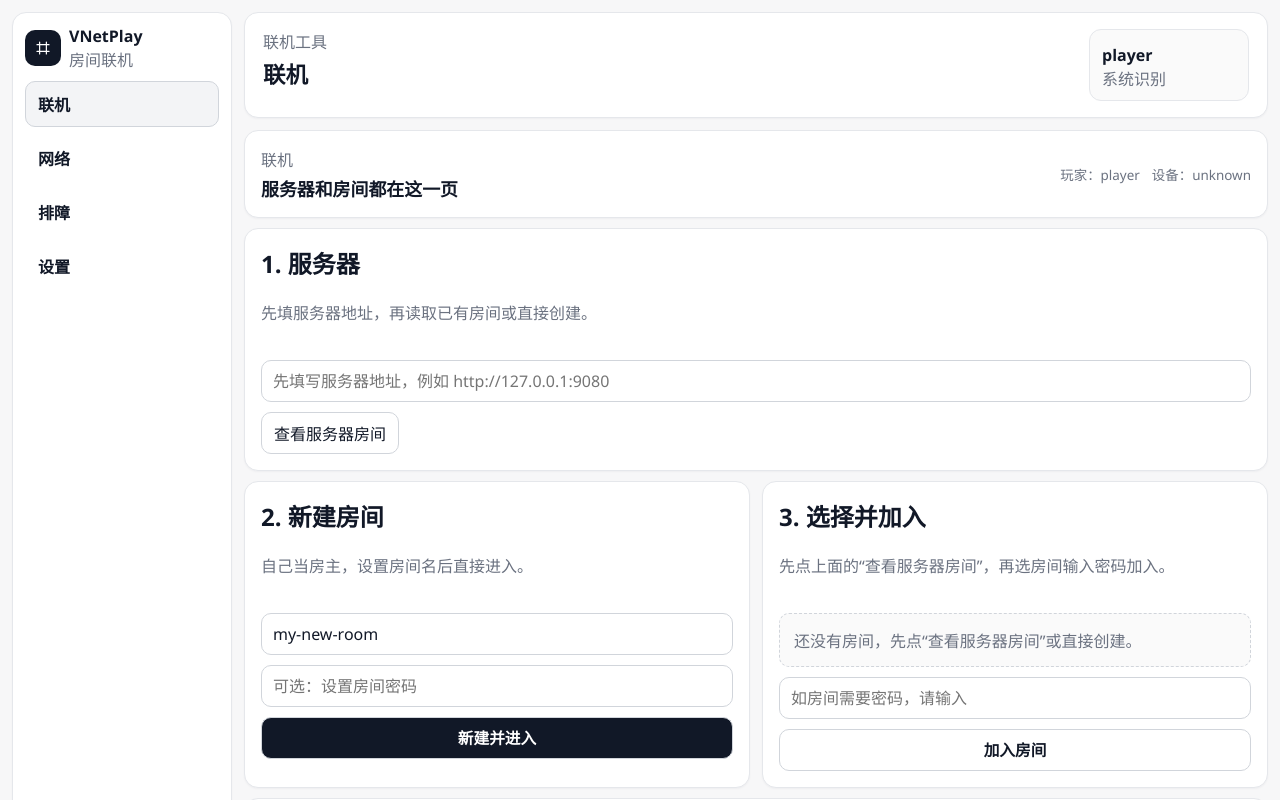
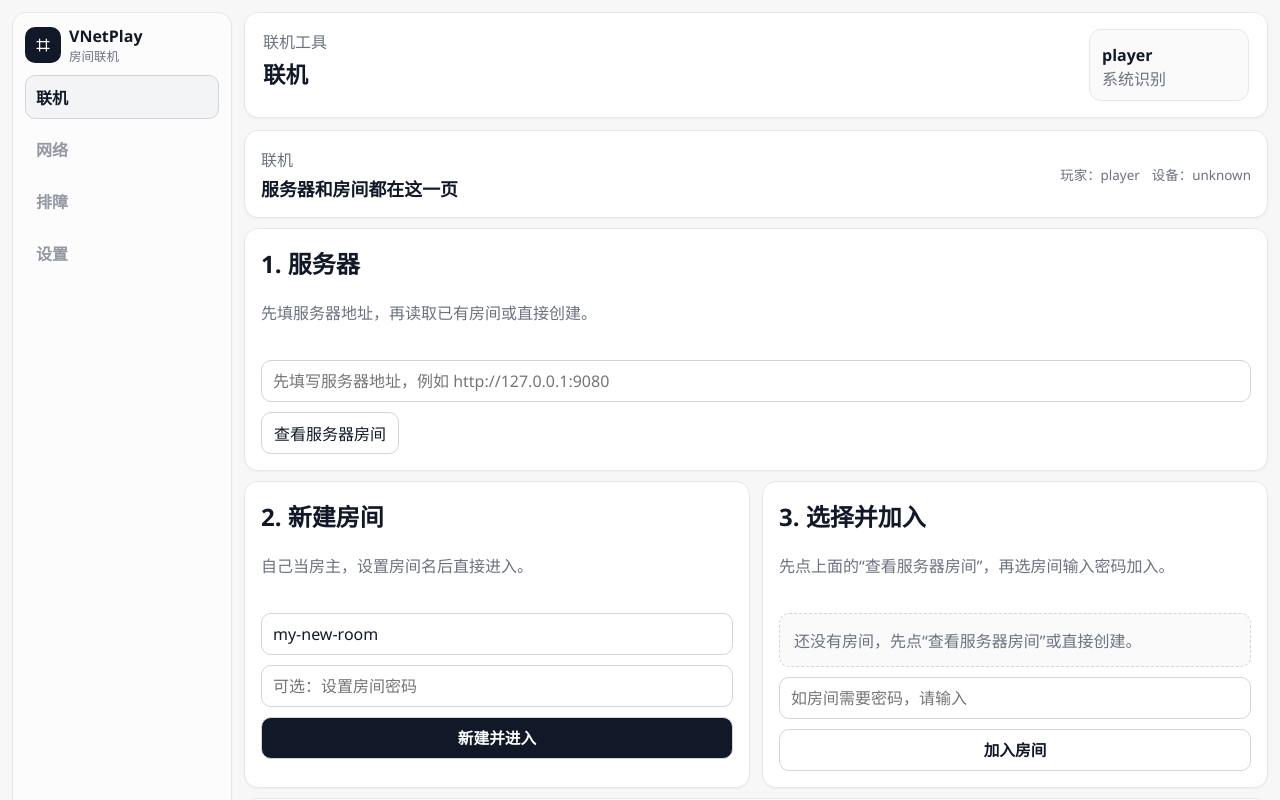
Before and after one commit to kiss-kedaya/vnetplay, a React (Vite) app in the folder app/: page / in a window 1280 px wide. Shown: the top 800 px of the page. Built offline with nearby package versions, Linux system fonts and the light colour scheme.

Commit message:
feat: de-emphasize secondary shell navigation

```diff
--- a/app/src/styles/index.css
+++ b/app/src/styles/index.css
@@ -68,6 +68,7 @@ p {
 
 .shell-sidebar-slim {
   gap: 10px;
+  background: #fcfcfc;
 }
 
 .brand {
@@ -100,6 +101,10 @@ p {
   font-weight: 700;
 }
 
+.brand-subtitle {
+  font-size: 0.78rem;
+}
+
 .brand-subtitle,
 .nav-description,
 .card-detail,
@@ -125,17 +130,20 @@ p {
   display: grid;
   gap: 4px;
   text-align: left;
-  padding: 10px 12px;
+  padding: 9px 10px;
   border-radius: 10px;
   border: 1px solid transparent;
   background: transparent;
-  color: inherit;
+  color: #6b7280;
   cursor: pointer;
+  opacity: 0.72;
 }
 
 .nav-item.active {
   background: #f3f4f6;
   border-color: #d1d5db;
+  color: #111827;
+  opacity: 1;
 }
 
 .nav-label {
```
